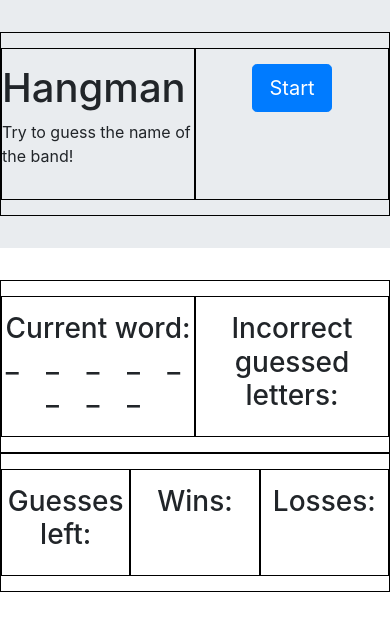
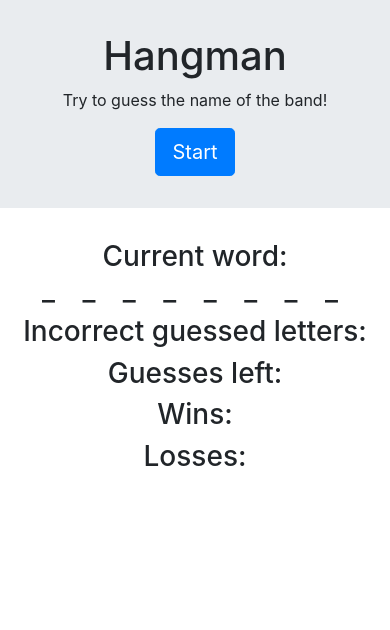
Before and after one commit to marioreg/Word-Guess-Game, a plain HTML site: page index.html in a window 390 px wide. Drawn offline with nearby package versions, Linux system fonts and the light colour scheme.

Commit message:
Done with responsive grid

```diff
--- a/css/style.css
+++ b/css/style.css
@@ -1,10 +1,13 @@
-.row, .col, .col-6, .col-4 {
-
-    border: 1px solid black;
-    padding:15px 0px 15px 0px;
-}
 
 #placeholder {
 
     letter-spacing: 10px;
 }
+
+#but{
+    align-content: center;
+}
+
+#jumbo{
+    text-align: center;
+}
--- a/index.html
+++ b/index.html
@@ -14,26 +14,26 @@
   <div class="jumbotron jumbotron-fluid">
       <div class="container">
         <div class="row">
-          <div class="col-6">
+          <div class="col-12 col-sm-12 col-md-8 col-lg-6" id="jumbo">
              <h1>Hangman</h1>
              <p>Try to guess the name of the band!</p>
           </div>
-          <div class="col">
+          <div class="col-12 col-sm-12 col-md-8 col-lg-6" id="but">
               <button type="button" class="btn btn-primary btn-lg mx-auto d-block" id="start-button">Start</button>
           </div>
         </div>
       </div>
-    </div>
+   </div>
 
     <div class="container-fluid">
       <div class="row">
-        <div class="col-6 text-center">
+        <div class="col-12 col-sm-12 col-md-8 col-lg-6 text-center">
             <h3>Current word:
               <br>
               <span id="placeholder">_ _ _ _ _ _ _ _</span>
             </h3>
         </div>
-        <div class="col-6 text-center">
+        <div class="col-12 col-sm-12 col-md-8 col-lg-6 text-center">
             <h3>Incorrect guessed letters:
                 <br>
                 <span id="guessed_sofar"></span>
@@ -41,19 +41,19 @@
         </div>
       </div>
       <div class="row">
-          <div class="col-4 text-center">
+          <div class="col-12 col-sm-12 col-md-8 col-lg-6 text-center">
               <h3>Guesses left:
                   <br>
                   <span id="guesses_left"></span>
                 </h3>
           </div>
-          <div class="col-4 text-center">
+          <div class="col-12 col-sm-12 col-md-8 col-lg-6 text-center">
               <h3>Wins:
                   <br>
                   <span id="correct_wins"></span>
                 </h3>
           </div>
-          <div class="col-4 text-center">
+          <div class="col-12 col-sm-12 col-md-8 col-lg-6 text-center">
               <h3>Losses:
                   <br>
                   <span id="wrong_losses"></span>
```
Also changed, not shown: javascript/game.js (+4 -6 lines).
